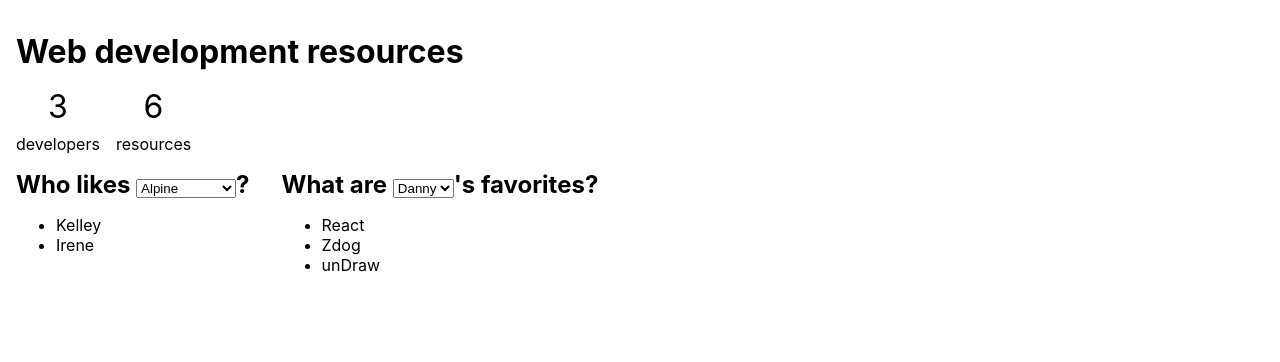
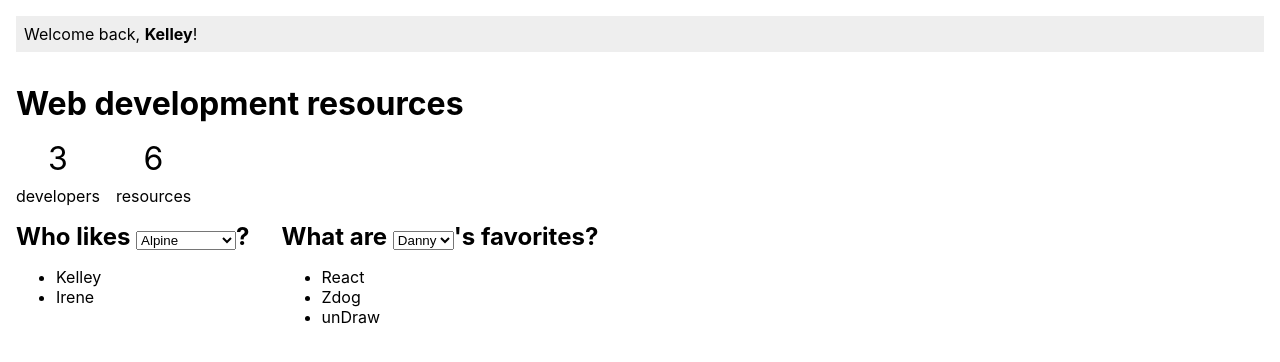
Before and after one commit to Codaisseur/developer-resource-explorer, a React (Create React App) app: page / in a window 1280 px wide. Shown: the top 362 px of the page. Built offline with nearby package versions, Linux system fonts and the light colour scheme.

Commit message:
6. Logged in user cross-slice selector

```diff
--- a/src/App.js
+++ b/src/App.js
@@ -1,6 +1,9 @@
 import React, { useState } from "react";
 import { useSelector } from "react-redux";
-import { selectDevelopersWithFavorite } from "./store/developers/selectors";
+import {
+  selectDevelopersWithFavorite,
+  selectLoggedinUser
+} from "./store/selectors";
 import "./App.css";
 
 const selectStatistics = state => {
@@ -30,6 +33,8 @@ const selectDevelopersFavoritesResources = developerId => state => {
 };
 
 function App() {
+  const loggedinUser = useSelector(selectLoggedinUser);
+
   const statistics = useSelector(selectStatistics);
   const resources = useSelector(selectResources);
   const developers = useSelector(selectDevelopers);
@@ -47,6 +52,15 @@ function App() {
 
   return (
     <div className="App">
+      <p
+        style={{
+          margin: "-1rem 0 2rem 0",
+          padding: "0.5rem",
+          background: "#eee"
+        }}
+      >
+        Welcome back, <strong>{loggedinUser.name}</strong>!
+      </p>
       <h1>Web development resources</h1>
       <div className="statistics">
         <div className="statistic">
--- a/src/store/developers/selectors.js
+++ b/src/store/selectors.js
@@ -1,3 +1,7 @@
 export const selectDevelopersWithFavorite = favoriteId => state => {
   return state.developers.filter(dev => dev.favorites.includes(favoriteId));
 };
+
+export const selectLoggedinUser = state => {
+  return state.developers.find(dev => dev.id === state.user.id);
+};
```
